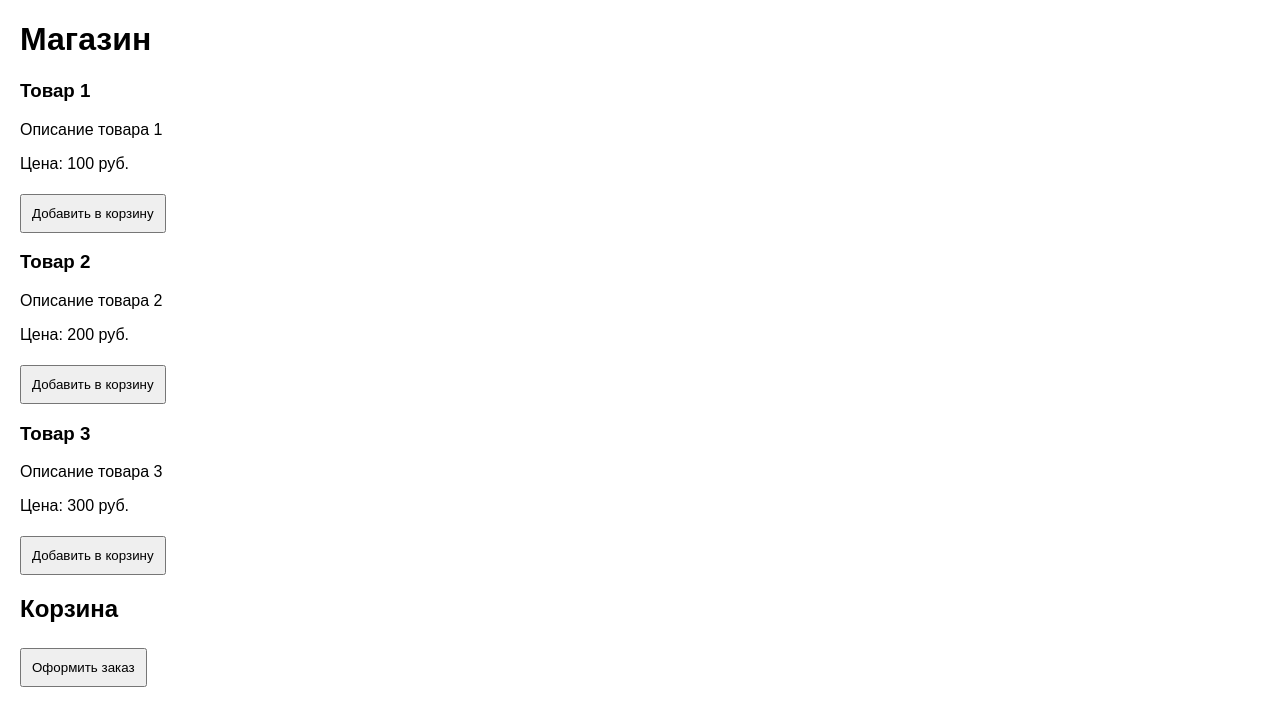
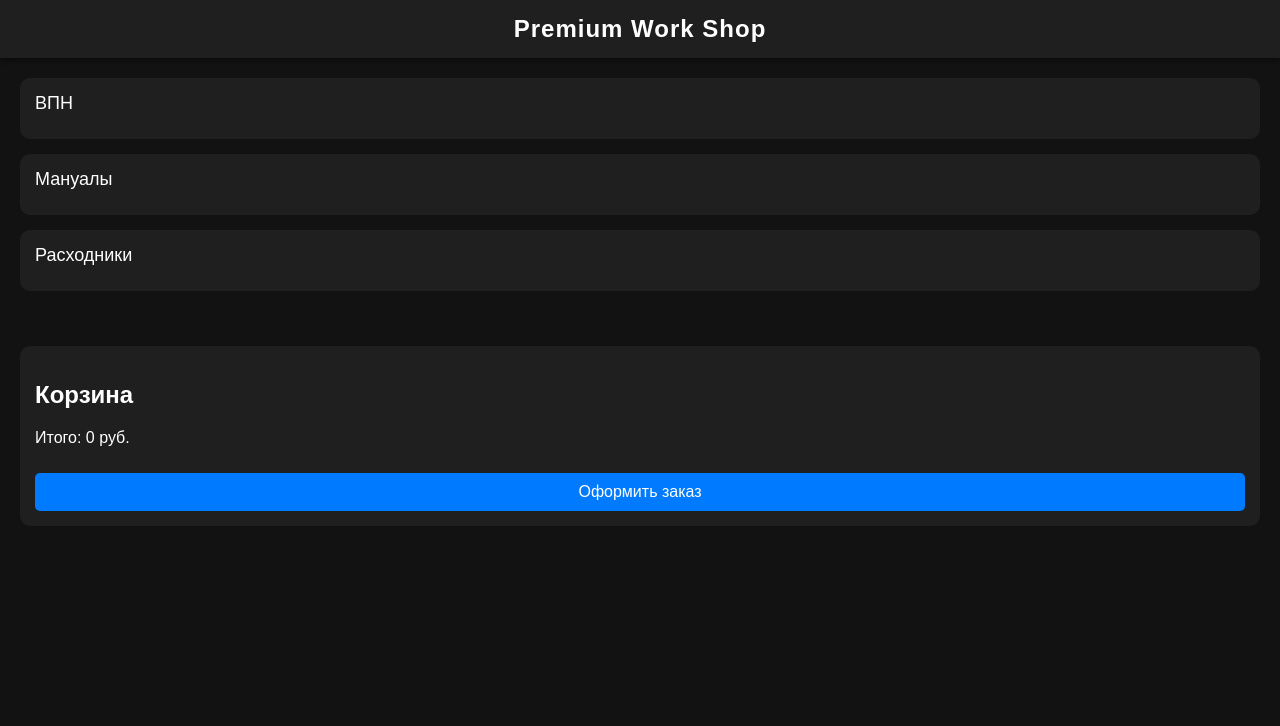
Before and after one commit to GhhostIT/TG-Shop, a plain HTML site: page index.html in a window 1280 px wide. Drawn offline with Linux system fonts and the light colour scheme.

Commit message:
Update index.html

```diff
--- a/index.html
+++ b/index.html
@@ -1,82 +1,243 @@
 <!DOCTYPE html>
-<html lang="en">
+<html lang="ru">
 <head>
     <meta charset="UTF-8">
     <meta name="viewport" content="width=device-width, initial-scale=1.0">
-    <title>Магазин</title>
+    <title>Premium Work Shop</title>
     <style>
-        body { font-family: Arial, sans-serif; margin: 20px; }
-        .product { margin-bottom: 15px; }
-        .cart { margin-top: 20px; }
-        button { padding: 10px; margin-top: 5px; }
+        :root {
+            --bg-color: #121212;
+            --text-color: #ffffff;
+            --card-bg: #1f1f1f;
+            --accent-color: #007aff;
+        }
+
+        body {
+            font-family: 'Arial', sans-serif;
+            margin: 0;
+            background-color: var(--bg-color);
+            color: var(--text-color);
+        }
+
+        header {
+            background: var(--card-bg);
+            padding: 15px;
+            text-align: center;
+            font-size: 24px;
+            font-weight: bold;
+            letter-spacing: 1px;
+            box-shadow: 0 2px 5px rgba(0,0,0,0.5);
+        }
+
+        .categories, .products, .cart {
+            padding: 20px;
+        }
+
+        .category, .product {
+            background: var(--card-bg);
+            border-radius: 10px;
+            padding: 15px;
+            margin-bottom: 15px;
+            transition: transform 0.3s, box-shadow 0.3s;
+            cursor: pointer;
+        }
+
+        .category:hover, .product:hover {
+            transform: scale(1.02);
+            box-shadow: 0 4px 15px rgba(0,0,0,0.7);
+        }
+
+        .category-title, .product-title {
+            font-size: 18px;
+            margin-bottom: 10px;
+        }
+
+        .product-image {
+            width: 100%;
+            height: 150px;
+            background: #333;
+            border-radius: 8px;
+            margin-bottom: 10px;
+            display: flex;
+            align-items: center;
+            justify-content: center;
+            color: #666;
+            font-size: 14px;
+        }
+
+        .cart {
+            background: var(--card-bg);
+            margin: 20px;
+            border-radius: 10px;
+            padding: 15px;
+        }
+
+        button {
+            background: var(--accent-color);
+            color: white;
+            padding: 10px;
+            margin-top: 10px;
+            border: none;
+            border-radius: 5px;
+            font-size: 16px;
+            cursor: pointer;
+            width: 100%;
+            transition: background 0.3s;
+        }
+
+        button:hover {
+            background: #005bb5;
+        }
+
+        .counter {
+            display: flex;
+            align-items: center;
+            gap: 10px;
+            margin-top: 10px;
+        }
+
+        .counter button {
+            width: 30px;
+            height: 30px;
+            border-radius: 50%;
+            font-size: 18px;
+        }
+
+        #backBtn {
+            margin-bottom: 20px;
+        }
+
     </style>
 </head>
 <body>
-    <h1>Магазин</h1>
-    <div id="products"></div>
-    <div class="cart">
+
+<header>Premium Work Shop</header>
+
+<div class="categories" id="categories"></div>
+<div class="products" id="products" style="display:none;"></div>
+<div class="cart" id="cart">
     <h2>Корзина</h2>
-        <ul id="cart"></ul>
-        <p id="total"></p>
+    <ul id="cartItems"></ul>
+    <p id="cartTotal">Итого: 0 руб.</p>
     <button onclick="sendOrder()">Оформить заказ</button>
 </div>
 
 <script>
-        const products = [
-            { id: 1, name: "Товар 1", description: "Описание товара 1", price: 100 },
-            { id: 2, name: "Товар 2", description: "Описание товара 2", price: 200 },
-            { id: 3, name: "Товар 3", description: "Описание товара 3", price: 300 },
+    if (typeof Telegram !== 'undefined' && Telegram.WebApp) {
+        Telegram.WebApp.ready();
+    }
+
+    const categories = [
+        { id: 'vpn', title: 'ВПН' },
+        { id: 'manuals', title: 'Мануалы' },
+        { id: 'supplies', title: 'Расходники' }
     ];
+
+    const products = {
+        vpn: [
+            { id: 1, name: "VPN Pro", price: 150, description: "Лучший VPN", image: "" },
+            { id: 2, name: "VPN Ultra", price: 200, description: "Ультра скорость", image: "" },
+            { id: 3, name: "VPN Basic", price: 100, description: "Базовый VPN", image: "" },
+            { id: 4, name: "VPN Max", price: 250, description: "Максимальная защита", image: "" }
+        ],
+        manuals: [
+            { id: 5, name: "Гайд №1", price: 50, description: "Полный гайд", image: "" },
+            { id: 6, name: "Гайд №2", price: 60, description: "Пошаговый гайд", image: "" },
+            { id: 7, name: "Гайд №3", price: 70, description: "Экспертный гайд", image: "" },
+            { id: 8, name: "Гайд №4", price: 80, description: "Бонусный гайд", image: "" }
+        ],
+        supplies: [
+            { id: 9, name: "Расходник 1", price: 20, description: "Расходный материал 1", image: "" },
+            { id: 10, name: "Расходник 2", price: 25, description: "Расходный материал 2", image: "" },
+            { id: 11, name: "Расходник 3", price: 30, description: "Расходный материал 3", image: "" },
+            { id: 12, name: "Расходник 4", price: 35, description: "Расходный материал 4", image: "" }
+        ]
+    };
 
     const cart = [];
 
-        function renderProducts() {
-            const productsDiv = document.getElementById("products");
-            products.forEach(product => {
-                const div = document.createElement("div");
-                div.className = "product";
+    function renderCategories() {
+        const categoriesDiv = document.getElementById('categories');
+        categoriesDiv.innerHTML = '';
+        categories.forEach(cat => {
+            const div = document.createElement('div');
+            div.className = 'category';
+            div.innerHTML = `<div class="category-title">${cat.title}</div>`;
+            div.onclick = () => showProducts(cat.id);
+            categoriesDiv.appendChild(div);
+        });
+    }
+
+    function showProducts(categoryId) {
+        document.getElementById('categories').style.display = 'none';
+        const productsDiv = document.getElementById('products');
+        productsDiv.innerHTML = `<button id="backBtn" onclick="backToCategories()">Назад</button>`;
+        products[categoryId].forEach(prod => {
+            const div = document.createElement('div');
+            div.className = 'product';
             div.innerHTML = `
-                    <h3>${product.name}</h3>
-                    <p>${product.description}</p>
-                    <p>Цена: ${product.price} руб.</p>
-                    <button onclick="addToCart(${product.id})">Добавить в корзину</button>
+                <div class="product-image">Заглушка</div>
+                <div class="product-title">${prod.name}</div>
+                <p>${prod.description}</p>
+                <p>Цена: ${prod.price} руб.</p>
+                <div class="counter">
+                    <button onclick="changeQuantity(${prod.id}, -1)">-</button>
+                    <span id="count-${prod.id}">0</span>
+                    <button onclick="changeQuantity(${prod.id}, 1)">+</button>
+                </div>
             `;
             productsDiv.appendChild(div);
         });
+        productsDiv.style.display = 'block';
     }
 
-        function addToCart(productId) {
-            const product = products.find(p => p.id === productId);
-            const cartItem = cart.find(item => item.id === productId);
-            if (cartItem) {
-                cartItem.quantity++;
-            } else {
+    function backToCategories() {
+        document.getElementById('products').style.display = 'none';
+        document.getElementById('categories').style.display = 'block';
+    }
+
+    function changeQuantity(productId, delta) {
+        const product = Object.values(products).flat().find(p => p.id === productId);
+        const item = cart.find(i => i.id === productId);
+        if (item) {
+            item.quantity += delta;
+            if (item.quantity <= 0) {
+                const index = cart.indexOf(item);
+                cart.splice(index, 1);
+            }
+        } else if (delta > 0) {
             cart.push({ ...product, quantity: 1 });
         }
+        document.getElementById(`count-${productId}`).innerText = cart.find(i => i.id === productId)?.quantity || 0;
         renderCart();
     }
 
     function renderCart() {
-            const cartUl = document.getElementById("cart");
-            cartUl.innerHTML = "";
+        const cartUl = document.getElementById('cartItems');
+        cartUl.innerHTML = '';
         let total = 0;
         cart.forEach(item => {
             total += item.price * item.quantity;
-                const li = document.createElement("li");
-                li.textContent = `${item.name} - ${item.quantity} шт.`;
+            const li = document.createElement('li');
+            li.textContent = `${item.name} x ${item.quantity}`;
             cartUl.appendChild(li);
         });
-            document.getElementById("total").textContent = `Итого: ${total} руб.`;
+        document.getElementById('cartTotal').innerText = `Итого: ${total} руб.`;
     }
 
     function sendOrder() {
         const total = cart.reduce((sum, item) => sum + item.price * item.quantity, 0);
         const data = { cart, total };
+        if (typeof Telegram !== 'undefined' && Telegram.WebApp) {
             Telegram.WebApp.sendData(JSON.stringify(data));
+        } else {
+            alert('Ошибка отправки заказа.');
+            console.log(data);
+        }
     }
 
-        // Инициализация
-        renderProducts();
+    renderCategories();
 </script>
+
 </body>
 </html>
```
Lines whose indentation alone changed are shown as unchanged.
